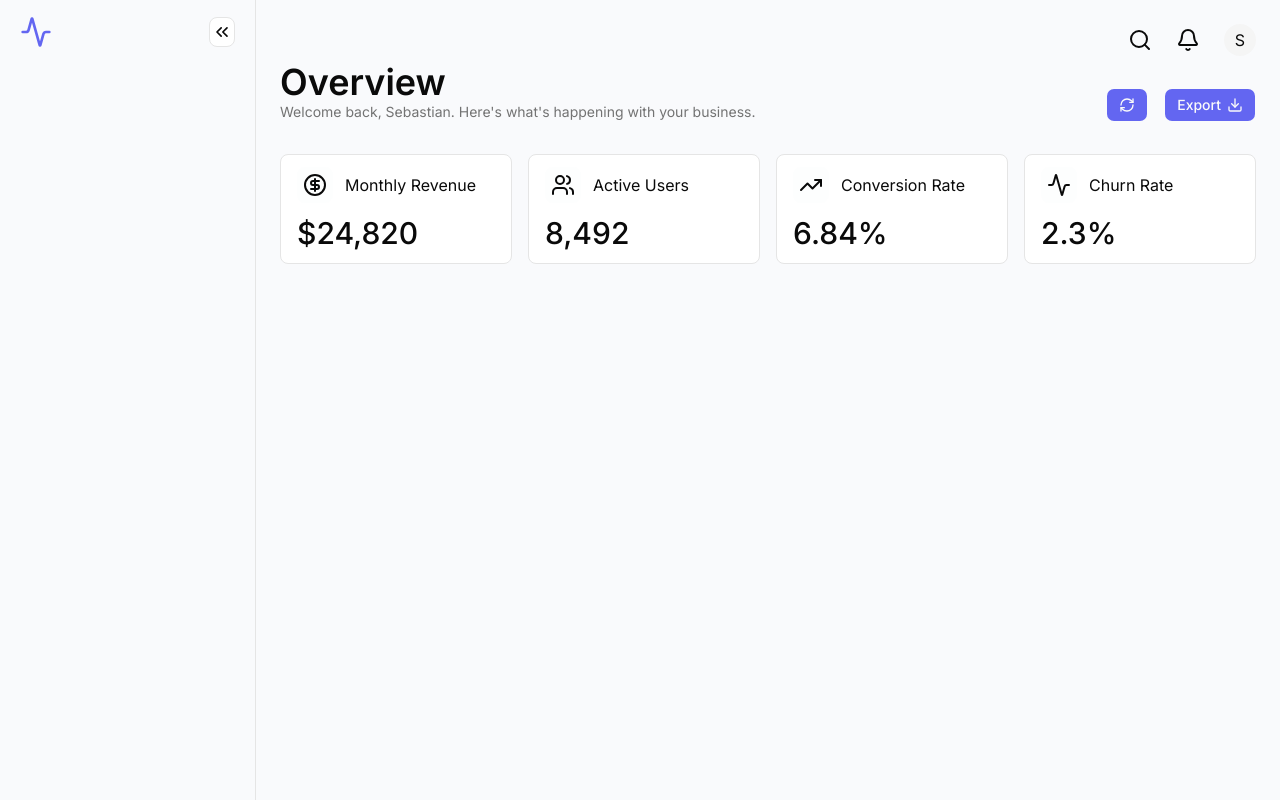
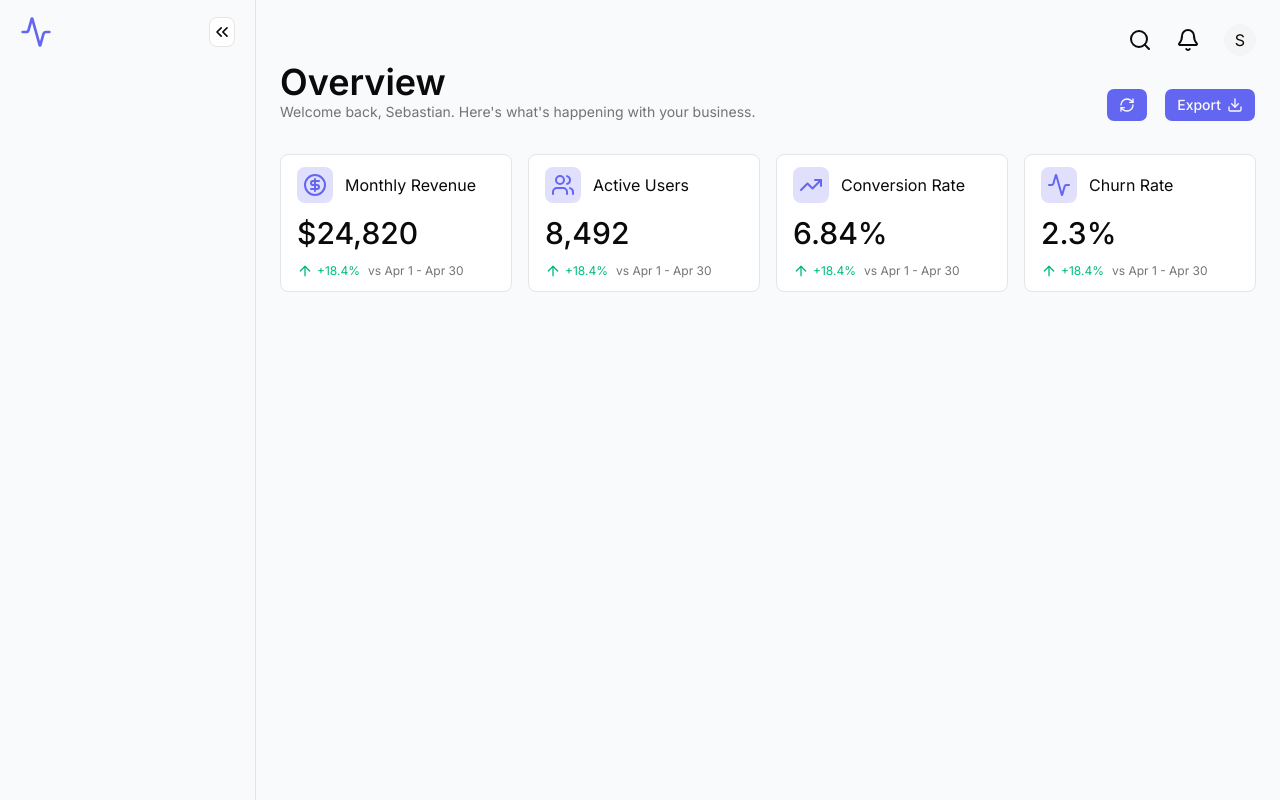
Before and after one commit to svsxn/metricly, a Next.js app: page / in a window 1280 px wide. Built offline with nearby package versions, Linux system fonts and the light colour scheme.

Commit message:
feat: update cards

```diff
--- a/src/components/dashboard/card.tsx
+++ b/src/components/dashboard/card.tsx
@@ -1,15 +1,23 @@
 import type { Card } from "@/types/general";
+import { ArrowUpIcon } from "lucide-react";
 
 export default function Card({ Icon, title, amount }: Card) {
   return (
     <div className="flex flex-col gap-3 bg-card rounded-md px-4 py-3 border">
       <div className="flex items-center gap-3">
-        <div className="bg-background/30 p-1.5 rounded-md">
-          <Icon />
+        <div className="bg-primary/20 p-1.5 rounded-md">
+          <Icon color="var(--primary)" />
         </div>
         <h2>{title}</h2>
       </div>
       <span className="text-3xl font-medium">{amount}</span>
+      <div className="flex text-xs gap-2">
+        <div className="flex gap-1 text-emerald-500">
+          <ArrowUpIcon size={16} />
+          <span>+18.4%</span>
+        </div>
+        <span className="text-muted-foreground">vs Apr 1 - Apr 30</span>
+      </div>
     </div>
   );
 }
```
